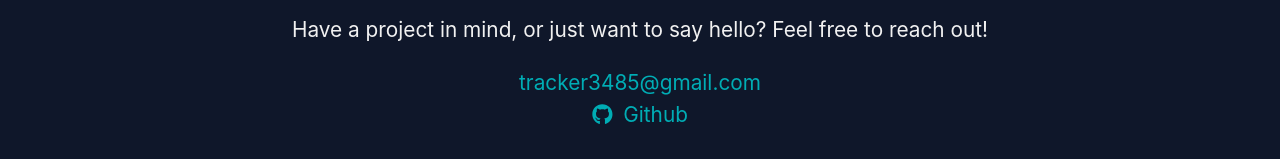
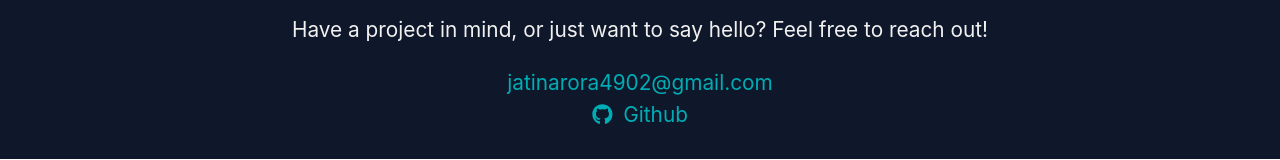
Before and after one commit to Jatin2662/Portfolio, a React (Create React App) app: page / in a window 1280 px wide. Shown: the part 2968-3128 px from the top of the page. Built offline with nearby package versions, Linux system fonts and the light colour scheme.

Commit message:
changed email

```diff
--- a/src/pages/HeroSection.js
+++ b/src/pages/HeroSection.js
@@ -238,7 +238,7 @@ function HeroSection({ showNav, setShowNav }) {
                 <h1>Let's Work Together</h1>
                 <p>Have a project in mind, or just want to say hello? Feel free to reach out!</p>
 
-                <a href="mailto:tracker3485@gmail.com" className="email-link">tracker3485@gmail.com</a>
+                <a href="mailto:jatinarora4902@gmail.com" className="email-link">jatinarora4902@gmail.com</a>
 
                 <a href="https://github.com/Jatin2662" target="_blank" rel="noopener noreferrer" className='flex'>
                     <span className='flex' ><FaGithub /></span>
```
